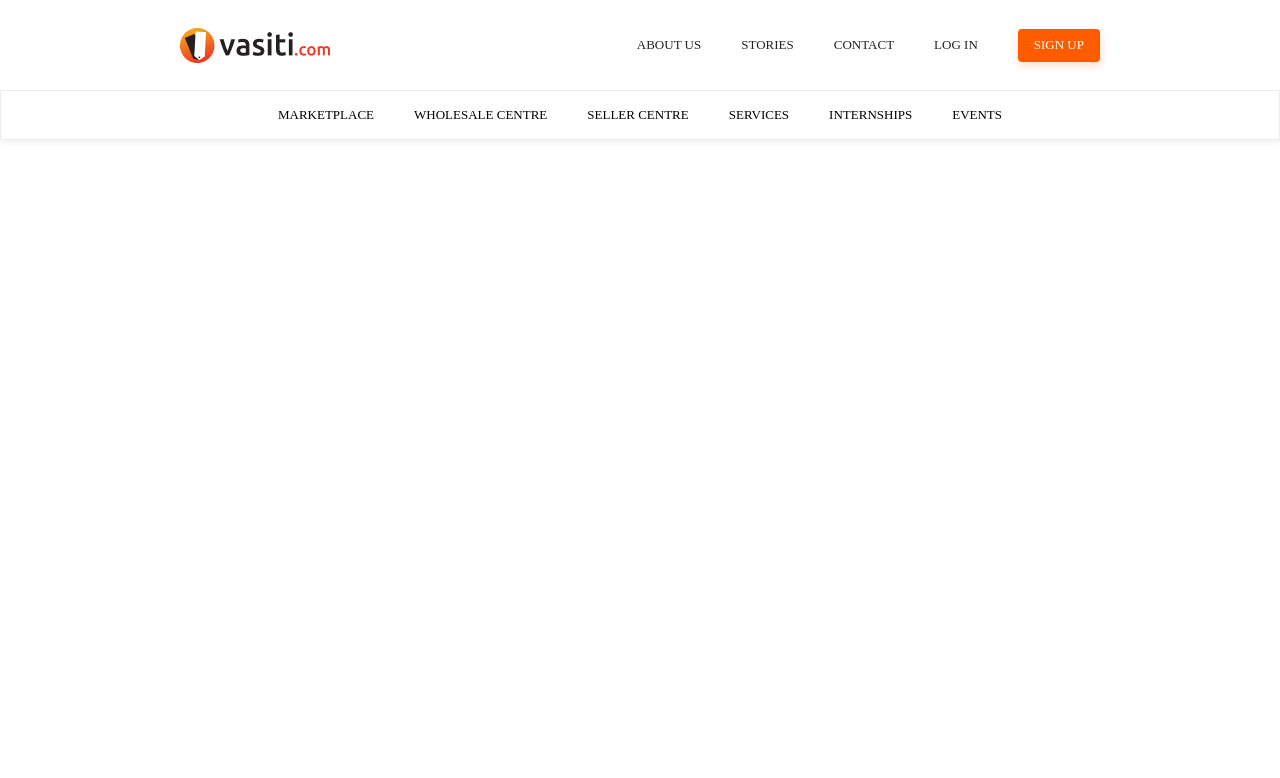
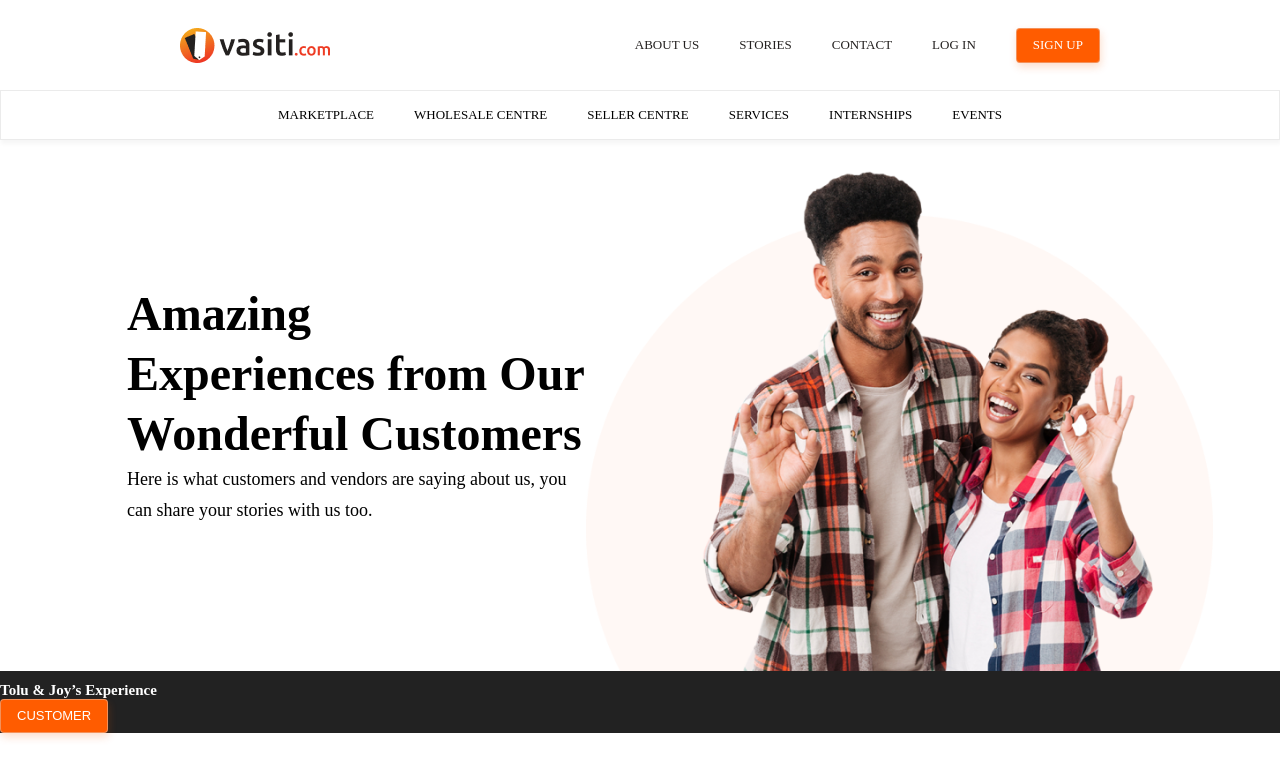
Before and after one commit to stazdev/cloudfift, a React (Create React App) app: page / in a window 1280 px wide. Shown: the top 778 px of the page. Built offline with nearby package versions, Linux system fonts and the light colour scheme.

Commit message:
hero section completed, working on featured customer section

```diff
--- a/src/App.js
+++ b/src/App.js
@@ -1,10 +1,14 @@
 import "./App.css";
+import Customer from "./components/Customer/Customer";
 import Header from "./components/Header/Header";
+import Hero from "./components/Hero/Hero";
 
 function App() {
   return (
     <div className="App">
       <Header />
+      <Hero />
+      <Customer />
     </div>
   );
 }
--- /dev/null
+++ b/src/components/Customer/Customer.css
@@ -0,0 +1,4 @@
+.customer {
+  background-color: #222222;
+  color: #ffffff;
+}
--- /dev/null
+++ b/src/components/Customer/Customer.js
@@ -0,0 +1,17 @@
+import React from "react";
+import Btn from "../UserButton/Btn";
+import "./Customer.css";
+
+const Customer = () => {
+  return (
+    <div className="customer">
+      <img src="" alt="" className="customer__image" />
+      <div className="customer__text">
+        <h2>Tolu &amp; Joy’s Experience</h2>
+        <Btn className="btn">customer</Btn>
+      </div>
+    </div>
+  );
+};
+
+export default Customer;
--- /dev/null
+++ b/src/components/Hero/Hero.css
@@ -0,0 +1,33 @@
+.hero {
+  display: flex;
+  justify-content: center;
+  align-items: center;
+  /* padding: 2.8rem 11.1rem 0 17.4rem; */
+}
+
+.hero__text {
+  padding-left: 12.7rem;
+  max-width: 58.6rem;
+  width: 100%;
+}
+
+.hero__text h1 {
+  font-size: 4.8rem;
+  font-weight: 700;
+  line-height: 6rem;
+}
+.hero__text p {
+  max-width: 48.9rem;
+  font-size: 1.8rem;
+  font-weight: 400;
+  line-height: 3.1rem;
+  letter-spacing: 2%;
+}
+
+.hero__img img {
+  max-width: 71.1rem;
+  padding-top: 3rem;
+  padding-right: 6.7rem;
+  width: 100%;
+  display: block;
+}
--- /dev/null
+++ b/src/components/Hero/Hero.js
@@ -0,0 +1,23 @@
+import "./Hero.css";
+import heroImage from "../../images/Group-81.png";
+
+function Hero() {
+  return (
+    <div className="hero">
+      <div className="hero__text">
+        <h1>
+          Amazing <br /> Experiences from Our Wonderful Customers
+        </h1>
+        <p>
+          Here is what customers and vendors are saying about us, you can share
+          your stories with us too.
+        </p>
+      </div>
+      <div className="hero__img">
+        <img src={heroImage} alt="hero caption" />
+      </div>
+    </div>
+  );
+}
+
+export default Hero;
--- /dev/null
+++ b/src/components/UserButton/Btn.css
@@ -0,0 +1,9 @@
+.button {
+  color: #fff;
+  font-size: 1.3rem;
+  text-transform: uppercase;
+  border-radius: 4px;
+  border: 1px solid rgba(225, 225, 225, 0.4);
+  background-color: #222222;
+  padding: 7px 9px;
+}
--- /dev/null
+++ b/src/components/UserButton/Btn.js
@@ -0,0 +1,8 @@
+import React from "react";
+import "./Btn.css";
+
+const Btn = (props) => {
+  return <button className="button">{props.children}</button>;
+};
+
+export default Btn;
```
Also changed, not shown: src/images/Group-81.png (renamed from src/images/Group 81.png).
